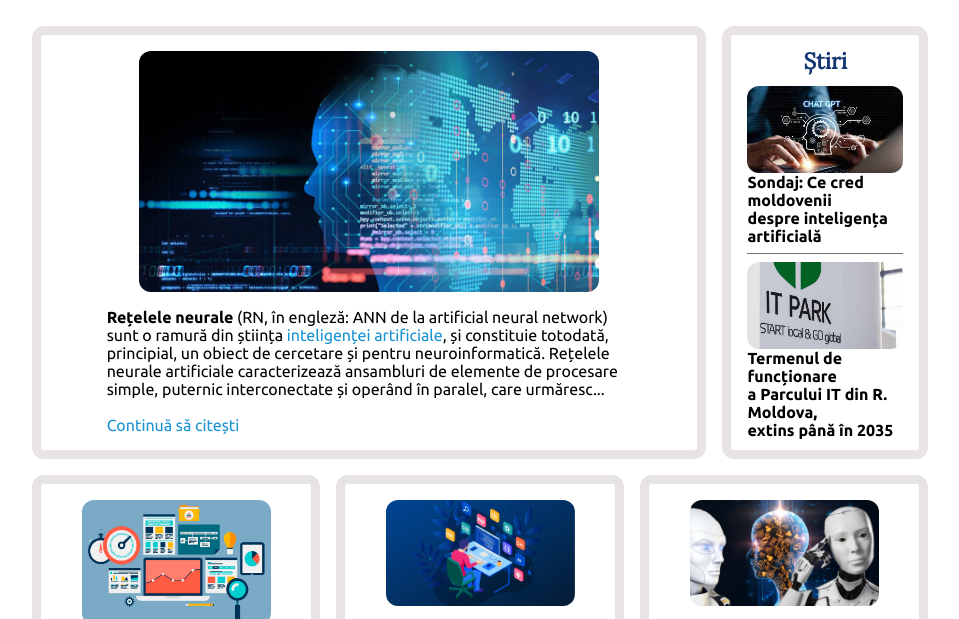
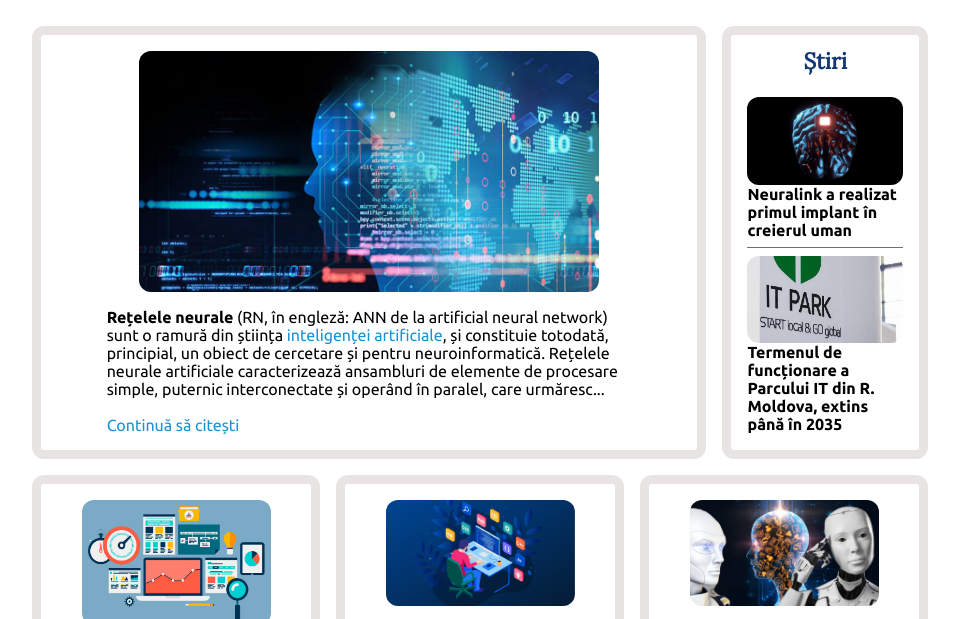
Before and after one commit to buzadandeveloper/Laborator-1, a plain HTML site: page HTML/Articles/MainArticle/main-article.html in a window 1280 px wide. Shown: the part 181-800 px from the top of the page, without its empty margins (160-1119 px from the left). Drawn offline with Linux system fonts and the light colour scheme.

Commit message:
modify news in widget with DOM

```diff
--- a/CSS/Widgets/widget.css
+++ b/CSS/Widgets/widget.css
@@ -25,6 +25,7 @@
 h2 {
     text-align: center;
     margin: 0.5em 0;
+    margin-bottom: 1em;
 }
 .news-container h3 {
     margin-bottom: 0.5em ;
--- a/HTML/Articles/MainArticle/main-article.html
+++ b/HTML/Articles/MainArticle/main-article.html
@@ -25,7 +25,7 @@
             <div class="logo"><img src="/image/logo.png" alt="logo-img"></div>
             <nav>
                 <ul class="nav-buttons">
-                    <li><a href="#">Știri</a></li>
+                    <li><a href="/index.html">Știri</a></li>
                     <li><a href="/HTML/Articles/MainArticle/main-article.html">Articole</a></li>
                     <li><a href="#">Aplicații</a></li>
                     <li><a href="#">Carieră</a></li>
@@ -49,16 +49,15 @@
                 <h2>Știri</h2>
                 <div class="news-container">
 
-                    <div class="news-1 news">
+                    <!-- <div class="news">
                         <a href="#"><img src="/image/chat-gpt.jpg" alt="chat-gpt-image"></a>
                         <h3>Sondaj: Ce cred moldovenii <br>despre inteligența artificială</h3>
 
-                    </div>
+                    </div> -->
 
-                    <div class="news-2 news">
+                    <div class="news">
                         <a href=""><img src="/image/it-park.jpg" alt="it-park-image"></a>
-                        <h3>Termenul de funcționare <br> a Parcului IT din R. Moldova,<br>extins până în 2035</h3>
-
+                        <h3>Termenul de funcționare a Parcului IT din R. Moldova, extins până în 2035</h3>
                     </div>
                 </div>
             </aside>
@@ -100,6 +99,7 @@
         <p><strong>itNewsMD</strong></p>
         <p> &#169; Copyright 2024 Buza Dan</p>
     </footer>
+    <script src="/HTML/Articles/MainArticle/main-article.js"></script>
 </body>
 
 </html>
--- a/HTML/Articles/MainArticle/main-article.js
+++ b/HTML/Articles/MainArticle/main-article.js
@@ -0,0 +1,15 @@
+const newsList = document.querySelector(".news-container");
+const divNews = document.createElement("div");
+divNews.classList.add("news");
+const aNews = document.createElement("a");
+aNews.setAttribute("href", "#");
+const imgNews = document.createElement("img");
+imgNews.setAttribute("src", "/image/neural-link.jpg");
+imgNews.setAttribute("alt", "brain-chip-img");
+aNews.append(imgNews);
+const h3News = document.createElement("h3");
+h3News.textContent = "Neuralink a realizat primul implant în creierul uman";
+divNews.append(aNews);
+divNews.append(h3News);
+newsList.prepend(divNews);
+console.log(newsList);
```
Also changed, not shown: image/neural-link.jpg (added).
